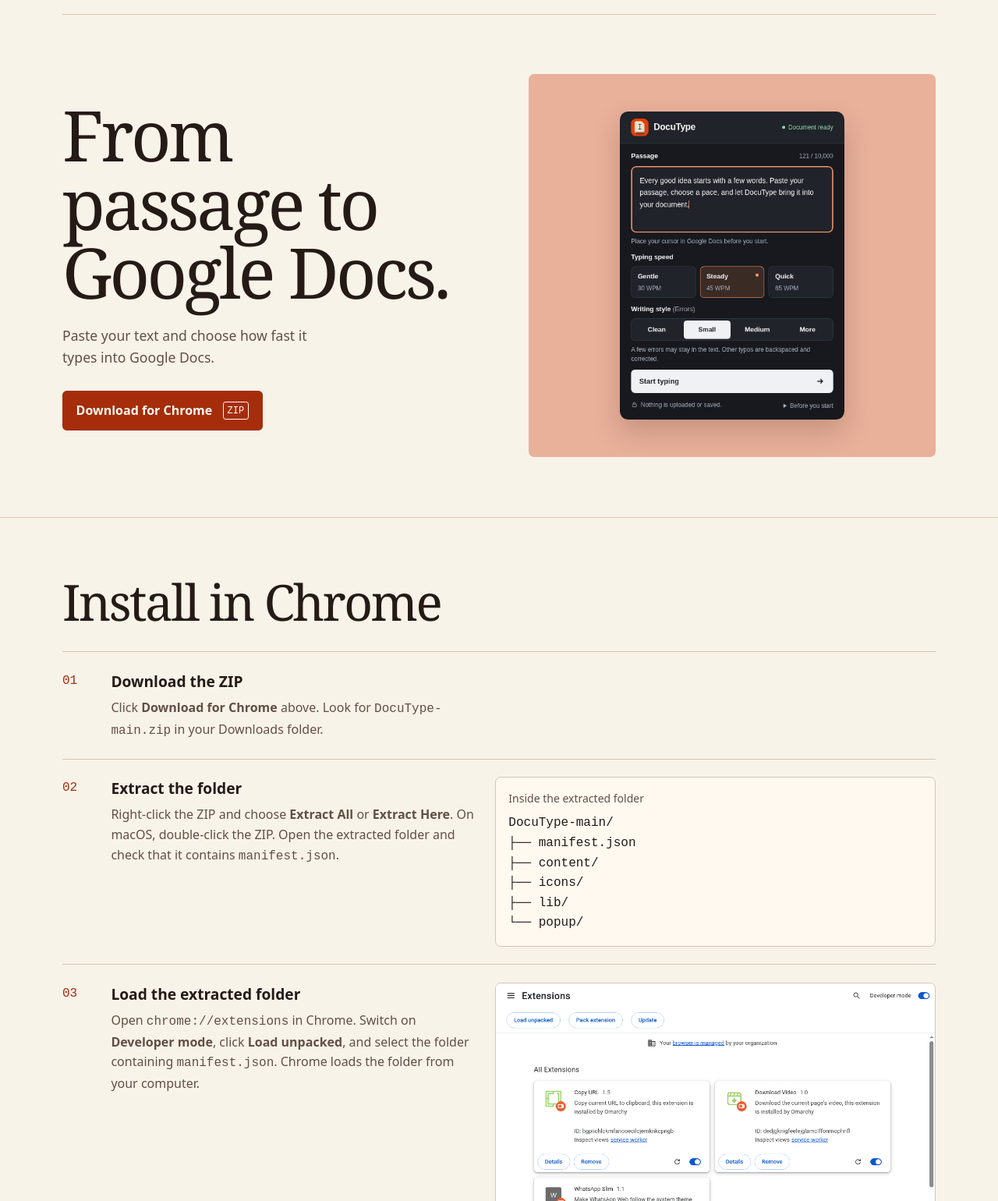
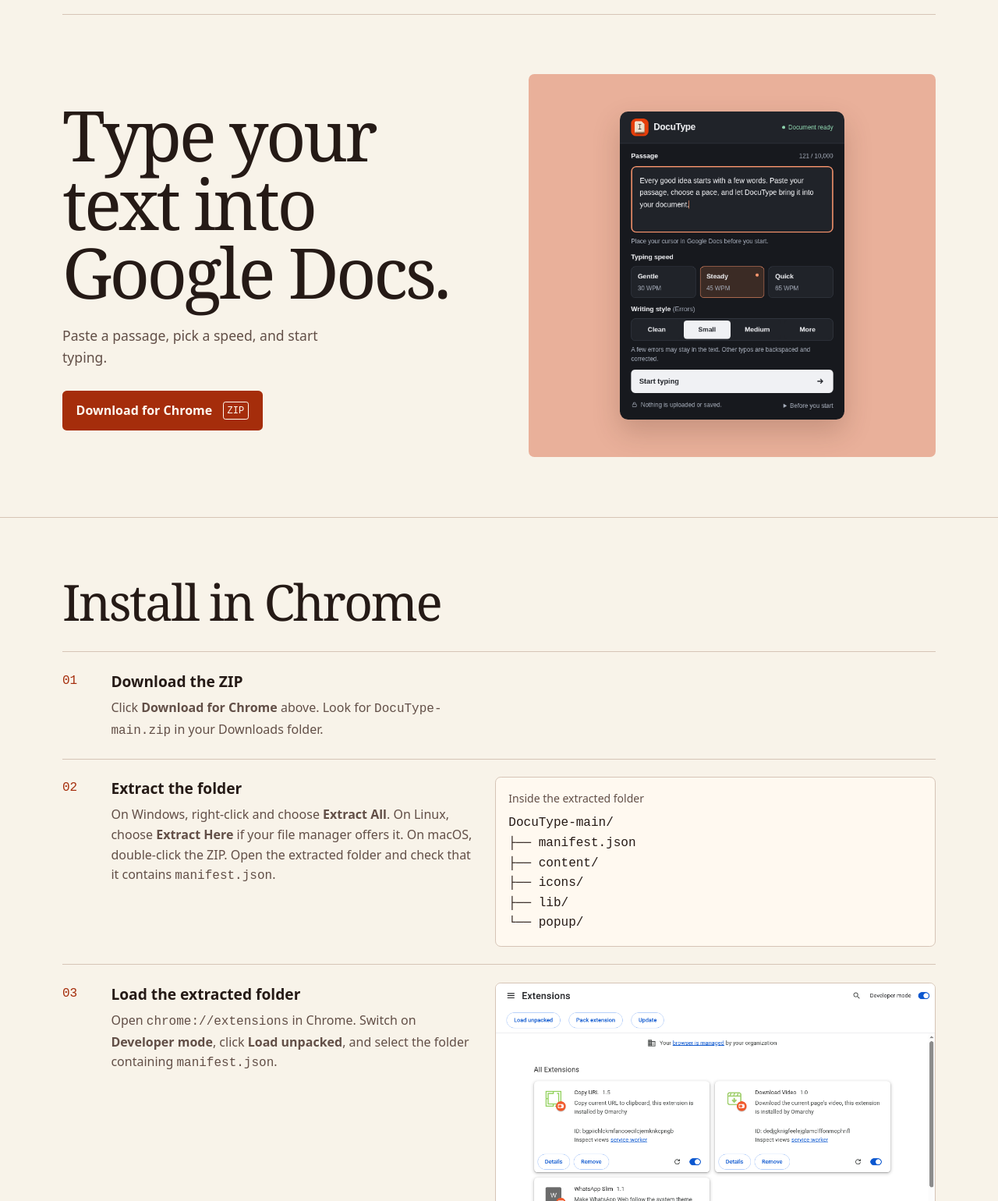
Before and after one commit to mrduhlol/DocuType, a browser extension: page website/index.html in a window 1280 px wide. Shown: the part 60-1600 px from the top of the page at 78% size. Drawn offline with nearby package versions, Linux system fonts and the light colour scheme.

Commit message:
site: polish download guide and add accessible motion

```diff
--- a/website/index.html
+++ b/website/index.html
@@ -16,8 +16,8 @@
   <main>
     <section class="wrap hero">
       <div>
-        <h1>From passage to Google Docs.</h1>
-        <p>Paste your text and choose how fast it types into Google Docs.</p>
+        <h1>Type your text into Google Docs.</h1>
+        <p>Paste a passage, pick a speed, and start typing.</p>
         <a class="download" href="https://github.com/mrduhlol/DocuType/archive/refs/heads/main.zip">Download for Chrome <span>ZIP</span></a>
       </div>
       <figure class="product">
@@ -30,7 +30,7 @@
         <ol class="steps">
           <li><div><h3>Download the ZIP</h3><p>Click <strong>Download for Chrome</strong> above. Look for <code>DocuType-main.zip</code> in your Downloads folder.</p></div></li>
           <li>
-            <div><h3>Extract the folder</h3><p>Right-click the ZIP and choose <strong>Extract All</strong> or <strong>Extract Here</strong>. On macOS, double-click the ZIP. Open the extracted folder and check that it contains <code>manifest.json</code>.</p></div>
+            <div><h3>Extract the folder</h3><p>On Windows, right-click and choose <strong>Extract All</strong>. On Linux, choose <strong>Extract Here</strong> if your file manager offers it. On macOS, double-click the ZIP. Open the extracted folder and check that it contains <code>manifest.json</code>.</p></div>
             <figure class="folder"><figcaption>Inside the extracted folder</figcaption><pre>DocuType-main/
 ├── manifest.json
 ├── content/
@@ -39,7 +39,7 @@
 └── popup/</pre></figure>
           </li>
           <li>
-            <div><h3>Load the extracted folder</h3><p>Open <code>chrome://extensions</code> in Chrome. Switch on <strong>Developer mode</strong>, click <strong>Load unpacked</strong>, and select the folder containing <code>manifest.json</code>. Chrome loads the folder from your computer.</p></div>
+            <div><h3>Load the extracted folder</h3><p>Open <code>chrome://extensions</code> in Chrome. Switch on <strong>Developer mode</strong>, click <strong>Load unpacked</strong>, and select the folder containing <code>manifest.json</code>. </p></div>
             <figure class="capture"><a href="assets/chrome-extensions.png"><img src="assets/chrome-extensions.png" width="1000" height="580" loading="lazy" alt="Chromium Extensions page showing Developer mode and the Load unpacked button"></a><figcaption>Developer mode reveals Load unpacked.</figcaption></figure>
           </li>
           <li><div><h3>Open DocuType in Google Docs</h3><p>Open an editable document and place your cursor. From Chrome’s extensions menu, open DocuType, paste your passage, choose a speed, and click <strong>Start typing</strong>.</p></div></li>
@@ -47,6 +47,7 @@
       </div>
     </section>
   </main>
+  <script type="module" src="motion.js"></script>
   <footer class="wrap footer"><span>DocuType</span><a href="https://github.com/mrduhlol/DocuType">Source on GitHub</a></footer>
 </body>
 </html>
--- /dev/null
+++ b/website/motion.js
@@ -0,0 +1,32 @@
+const motion = matchMedia("(prefers-reduced-motion: no-preference)");
+
+if (motion.matches) {
+  startMotion().catch(() => {
+    // The links and guide work without animation.
+  });
+}
+
+async function startMotion() {
+  const [{ default: Lenis }, { gsap }, { SplitText }] = await Promise.all([
+    import("https://cdn.jsdelivr.net/npm/lenis@1.3.11/dist/lenis.mjs"),
+    import("https://cdn.jsdelivr.net/npm/gsap@3.13.0/index.js/+esm"),
+    import("https://cdn.jsdelivr.net/npm/gsap@3.13.0/SplitText.js/+esm"),
+  ]);
+
+  gsap.registerPlugin(SplitText);
+  gsap.matchMedia().add("(prefers-reduced-motion: no-preference)", () => {
+    const lenis = new Lenis({ autoRaf: true, anchors: true });
+
+    const split = SplitText.create(".hero h1", { type: "words" });
+    const intro = gsap.from(split.words, {
+      y: 10, opacity: 0.55, stagger: 0.04, duration: 0.45, ease: "power3.out",
+      onComplete: () => split.revert(),
+    });
+
+    return () => {
+      intro.kill();
+      split.revert();
+      lenis.destroy();
+    };
+  });
+}
--- a/website/style.css
+++ b/website/style.css
@@ -54,3 +54,9 @@ figcaption, .footer { font-size: .875rem; color: var(--muted); }
   .steps > li { grid-template-columns: 2rem minmax(0,1fr); }
   .steps figure { grid-column: 2; }
 }
+
+::selection { background: var(--stage); color: var(--ink); }
+.guide { scroll-margin-top: 1rem; }
+.hero > div { min-width: 0; }
+html.lenis, html.lenis body { height: auto; }
+html.lenis.lenis-smooth { scroll-behavior: auto !important; }
```
